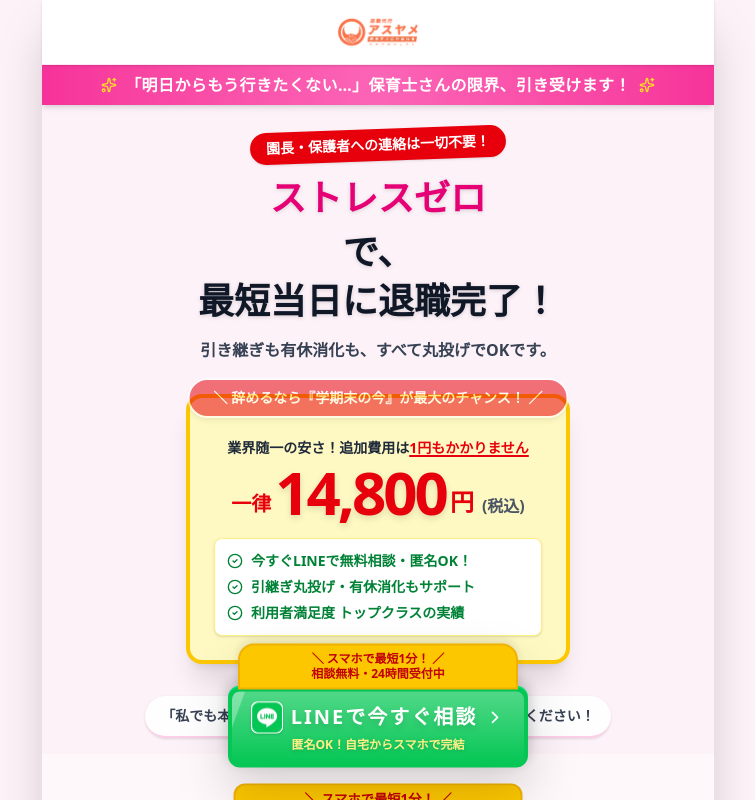
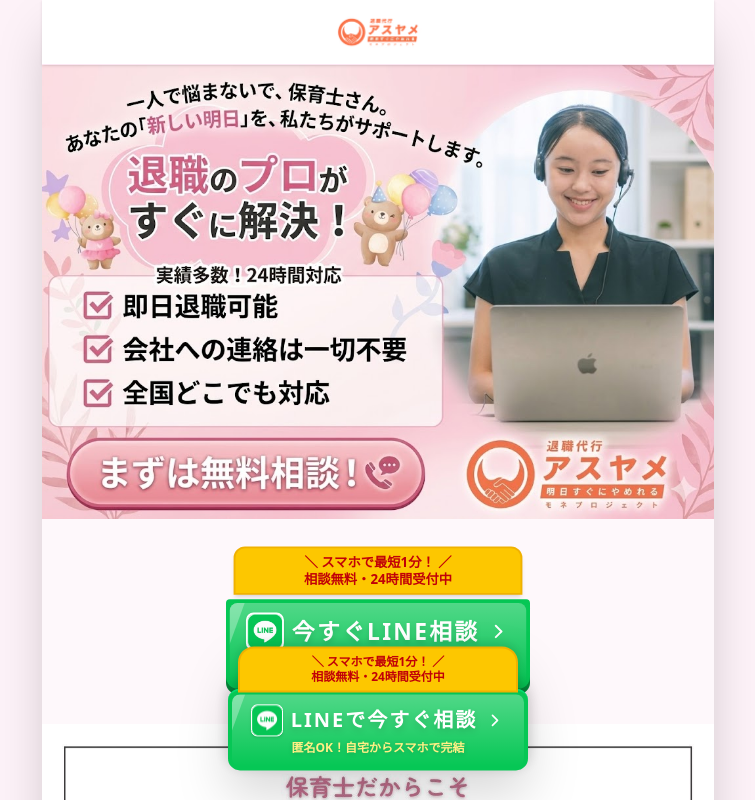
Before and after one commit to shogoike/lp-test-2nd, a Next.js app: page / in a window 1280 px wide. Shown: the top 800 px of the page, without its empty margins (262-1017 px from the left). Built offline with nearby package versions, Linux system fonts and the light colour scheme.

Commit message:
Revert HeroSection integration, restore original hero image

```diff
--- a/app/components/LPPage.tsx
+++ b/app/components/LPPage.tsx
@@ -3,7 +3,6 @@ import Link from "next/link";
 import CtaButton from "@/app/components/CtaButton";
 import FloatingCtaButton from "@/app/components/FloatingCtaButton";
 import QASection from "@/app/components/QASection";
-import HeroSection from "@/app/components/HeroSection";
 import CustomerVoices from "@/app/components/CustomerVoices";
 
 export type SectionType = "hero_view" | "kyokan" | "voices" | "price" | "ansin" | "erabareruriyuu" | "cta";
@@ -71,9 +70,6 @@ export default function LPPage({
           if (section === "cta") {
             return <CtaButton key={`cta-${idx}`} text={ctaText} />;
           }
-          if (section === "hero_view") {
-            return <HeroSection key={`hero-${idx}`} />;
-          }
           if (section === "voices") {
             return <CustomerVoices key={`voices-${idx}`} />;
           }
```
